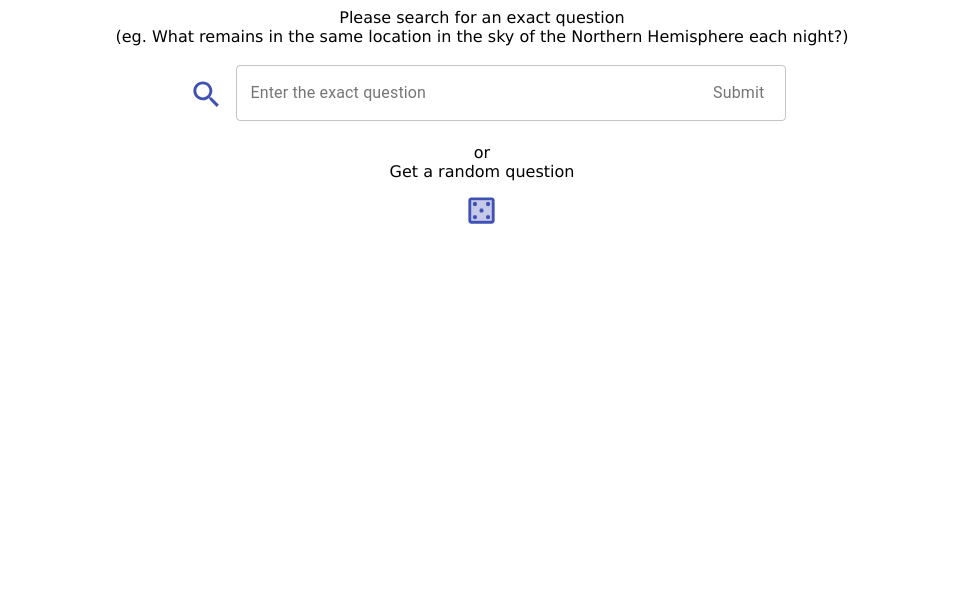
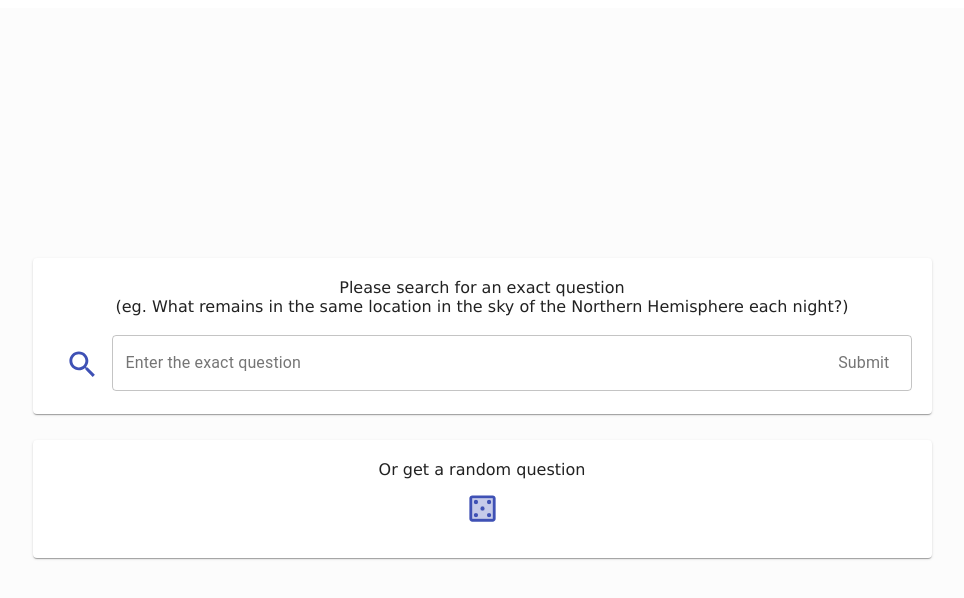
Before and after one commit to neua-wd/qna-nlp-web, a React (Create React App) app: page / in a window 1280 px wide. Shown: the top 598 px of the page, without its empty margins (158-1122 px from the left). Built offline with nearby package versions, Linux system fonts and the light colour scheme.

Commit message:
Update appearance

```diff
--- a/src/components/Instructions/index.js
+++ b/src/components/Instructions/index.js
@@ -1,18 +1,23 @@
 import Search from '../Actions/Search';
 import Random from '../Actions/Random';
+import Card from '@material-ui/core/Card';
+
+import '../../styles/components/instructions.scss';
 
 const Instructions = ({ getOverview }) => {
   return (
-    <div>
+    <div className="instructions">
+      <Card className="instructions__card">
         Please search for an exact question <br />
         (eg. What remains in the same location in the sky of the Northern
         Hemisphere each night?) <br />
         <br />
         <Search getOverview={getOverview} withForm={true} withDesc={false} />
-      <br />
-      or <br />
-      Get a random question
+      </Card>
+      <Card className="instructions__card">
+        Or get a random question
         <Random getOverview={getOverview} withDesc={false} />
+      </Card>
     </div>
   );
 };
--- a/src/index.css
+++ b/src/index.css
@@ -1,9 +1,10 @@
 html,
 body {
   height: 100%;
-  overflow-y: hidden;
+  overflow: hidden;
 }
 
 #root {
   height: 100%;
+  background-color: #fcfcfc;
 }
--- a/src/styles/components/actions.scss
+++ b/src/styles/components/actions.scss
@@ -38,7 +38,7 @@
   }
 
   &__form {
-    width: 550px;
+    width: 800px;
   }
 
   &__button {
--- a/src/styles/components/choice.scss
+++ b/src/styles/components/choice.scss
@@ -4,6 +4,8 @@
   border-radius: 6px;
   padding: 20px;
   width: 200px;
+  box-shadow: 0px 2px 1px -1px rgb(0 0 0 / 20%), 0px 1px 1px 0px rgb(0 0 0 / 14%), 0px 1px 3px 0px rgb(0 0 0 / 12%);
+
   cursor: pointer;
 
   &:hover {
@@ -12,14 +14,14 @@
   }
 
   &__title {
-    font-weight: bold;
+    font-weight: bolder;
   }
 
   &--correct {
-    background-color: #d8ffc4;
+    background-color: rgba(219, 235, 255, 0.7);
   }
 
   &--incorrect {
-    background-color: #ffd4d4;
+    background-color: rgba(255, 254, 247);
   }
 }
--- /dev/null
+++ b/src/styles/components/instructions.scss
@@ -0,0 +1,11 @@
+.instructions {
+  align-self: center;
+  display: flex;
+  flex-direction: column;
+  justify-content: space-between;
+  height: 300px;
+
+  &__card {
+    padding: 20px;
+  }
+}
--- a/src/styles/components/question.scss
+++ b/src/styles/components/question.scss
@@ -6,17 +6,14 @@
   &__box {
     display: flex;
     justify-content: center;
-    width: fit-content;
+    max-width: 1000px;
     padding: 20px;
-    background-color: #d4d4d4;
+    background-color: rgba(255, 254, 247);
     border-radius: 6px;
+    box-shadow: 0px 2px 1px -1px rgb(0 0 0 / 20%), 0px 1px 1px 0px rgb(0 0 0 / 14%), 0px 1px 3px 0px rgb(0 0 0 / 12%);
   }
 
   &__title {
     font-weight: bold;
   }
-
-  &__text {
-    background-color: #d4d4d4;
-  }
 }
```
Lines whose indentation alone changed are shown as unchanged.
